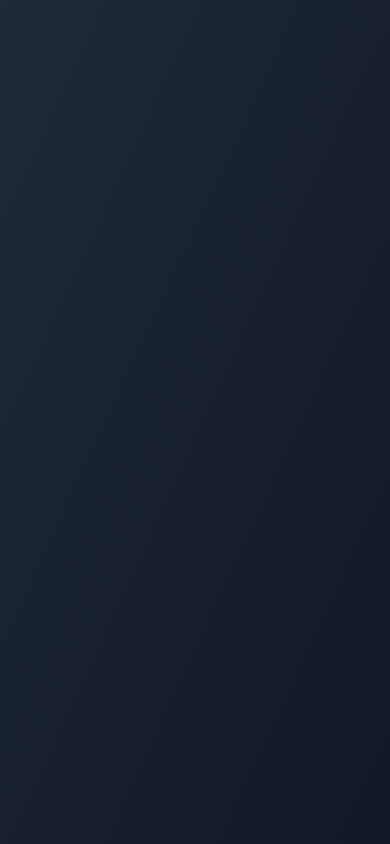
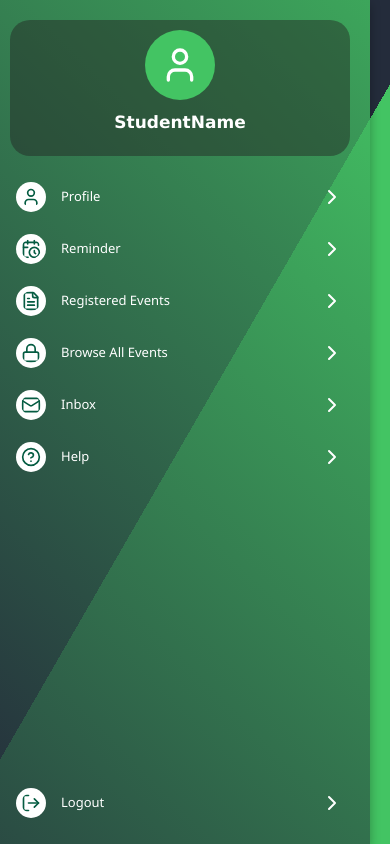
Before and after one commit to DARSHAN-V-G/EMS-USER-PORTAL, a React (Vite) app: page /test-menu in a window 390 px wide. Before the commit this address had no page. Built offline with nearby package versions, Linux system fonts and the light colour scheme.

Commit message:
hamburgermenu

```diff
--- a/package.json
+++ b/package.json
@@ -12,6 +12,7 @@
   "dependencies": {
     "@radix-ui/react-slot": "^1.2.0",
     "@tailwindcss/vite": "^4.1.4",
+    "axios": "^1.9.0",
     "class-variance-authority": "^0.7.1",
     "clsx": "^2.1.1",
     "lucide-react": "^0.503.0",
--- a/src/App.tsx
+++ b/src/App.tsx
@@ -7,6 +7,8 @@ import SignUpPage from "./pages/Auth/SignupPage.tsx";
 import { BrowserRouter as Router, Routes, Route } from "react-router-dom";
 import EventsPage from "./pages/eventbrowse/registeredevents/eventspage.tsx";
 import HomePage from "./pages/eventbrowse/HomePage.tsx";
+import HamburgerMenu from "./pages/Auth/HamburgerMenu";
+
 function App() {
   return (
     <Router>
@@ -18,6 +20,8 @@ function App() {
           <Route path="/signup" element={<SignUpPage />} /> {/* Fixed this */}
           <Route path="/home" element={<HomePage />} /> {/* Assuming this is the home page */}
           <Route path="/registered-events" element={<EventsPage />} />
+          <Route path="/test-menu" element={<HamburgerMenu />} />
+
         </Routes>
       </div>
     </Router>
--- /dev/null
+++ b/src/pages/Auth/HamburgerMenu.css
@@ -0,0 +1,119 @@
+.page-wrapper {
+  height: 100vh;
+  width: 100vw;
+  background: linear-gradient(120deg, rgba(36, 44, 59, 1) 50%, #43c463 50%);
+  display: flex;
+  align-items: center;
+  justify-content: center;
+}
+
+.hamburgermenu {
+  width: 380px;
+  height: 100vh;
+  background: linear-gradient(45deg, rgba(36, 44, 59, 0.8), rgba(67, 196, 99, 0.8) );
+  color: white;
+  display: flex;
+  flex-direction: column;
+  padding-left: 20px;
+  padding-right: 20px;
+  padding-bottom: 20px;
+  padding-top: 10px;
+  box-sizing: border-box;
+  box-shadow: 0 4px 10px rgba(0, 0, 0, 0.3);
+  position: absolute;
+  left:0;
+  transform: translateX(-10px);
+}
+
+.profile-section {
+  background-color: #21212174;
+  border-radius: 20px;
+  padding: 10px;
+  text-align: center;
+  margin-bottom: 20px;
+  margin-top: 10px;
+}
+
+.profile-avatar {
+  width: 70px;
+  height: 70px;
+  background-color: #43c463;
+  border-radius: 50%;
+  margin: 0 auto;
+  display: flex;
+  align-items: center;
+  justify-content: center;
+}
+
+.profile-avatar svg {
+  width: 40px;
+  height: 40px;
+  color: white;
+}
+
+.profile-name {
+  margin-top: 10px;
+  font-size: 17px;
+  font-weight: bold;
+}
+
+.stats {
+  display: flex;
+  justify-content: center;
+  gap: 10px;
+  margin-top: 10px;
+}
+
+.stat-box {
+  width: 90px;
+  flex-shrink: 0;
+  background-color: #43c463;
+  border-radius: 15px;
+  padding: 8px 15px;
+  text-align: center;
+}
+
+.menu {
+  flex-grow: 1;
+  display: flex;
+  flex-direction: column;
+  gap: 10px;
+  padding-bottom: 10px;
+}
+
+.menu-item {
+  display: flex;
+  justify-content: space-between;
+  align-items: center;
+  padding: 6px;
+  border-radius: 10px;
+  cursor: pointer;
+  transition: background 0.3s;
+}
+
+.menu-item:hover {
+  background-color: #21212174;
+}
+
+.menu-left {
+  display: flex;
+  align-items: center;
+  gap: 15px;
+}
+
+.menu-left svg {
+  width: 30px;
+  height: 30px;
+  background-color: white;
+  border-radius: 50%;
+  padding: 5px;
+  color: #055c42;
+}
+
+.menu-label {
+  font-size: 13px;
+}
+
+.logout {
+  margin-top: auto;
+}
--- /dev/null
+++ b/src/pages/Auth/HamburgerMenu.tsx
@@ -0,0 +1,49 @@
+import React from 'react';
+import { User, CalendarClock, FileText, Lock, Mail, HelpCircle, LogOut, ChevronRight } from 'lucide-react';
+import './HamburgerMenu.css'; // <--- Import the CSS
+
+const HamburgerMenu = () => {
+  return (
+    <div className="page-wrapper">
+    <div className="hamburgermenu">
+      {/* Profile Section */}
+      <div className="profile-section">
+        <div className="profile-avatar">
+          <User />
+        </div>
+        <h2 className="profile-name">StudentName</h2>
+        <div className="stats">
+
+        </div>
+      </div>
+
+      {/* Menu Items */}
+      <div className="menu">
+        <MenuItem icon={<User />} label="Profile" />
+        <MenuItem icon={<CalendarClock />} label="Reminder" />
+        <MenuItem icon={<FileText />} label="Registered Events" />
+        <MenuItem icon={<Lock />} label="Browse All Events" />
+        <MenuItem icon={<Mail />} label="Inbox" />
+        <MenuItem icon={<HelpCircle />} label="Help" />
+      </div>
+
+      {/* Logout */}
+      <div className="logout">
+        <MenuItem icon={<LogOut />} label="Logout" />
+      </div>
+    </div>
+  </div>
+  );
+};
+
+const MenuItem = ({ icon, label }: { icon: React.ReactNode; label: string }) => (
+  <div className="menu-item">
+    <div className="menu-left">
+      {icon}
+      <span className="menu-label">{label}</span>
+    </div>
+    <ChevronRight />
+  </div>
+);
+
+export default HamburgerMenu;
```
Also changed, not shown: 1 other file (tests, documents, lock files or other folders).
